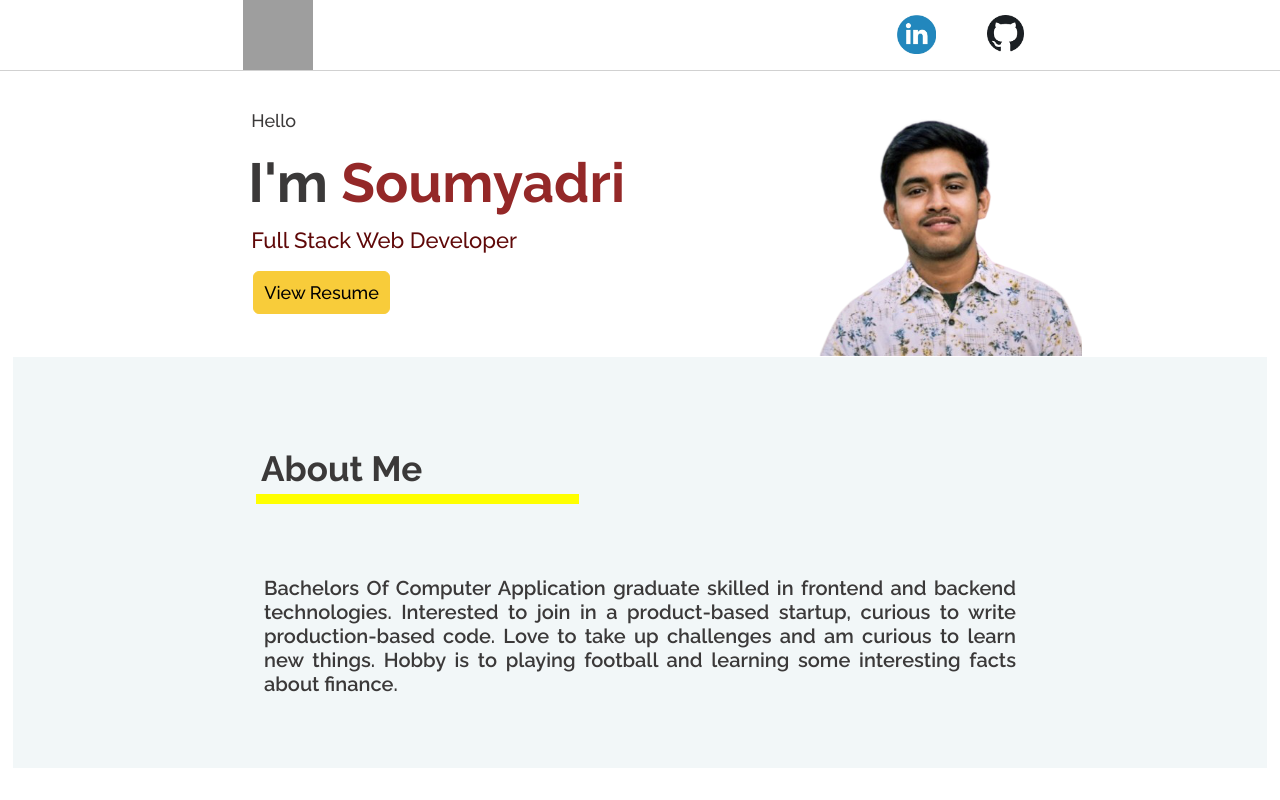
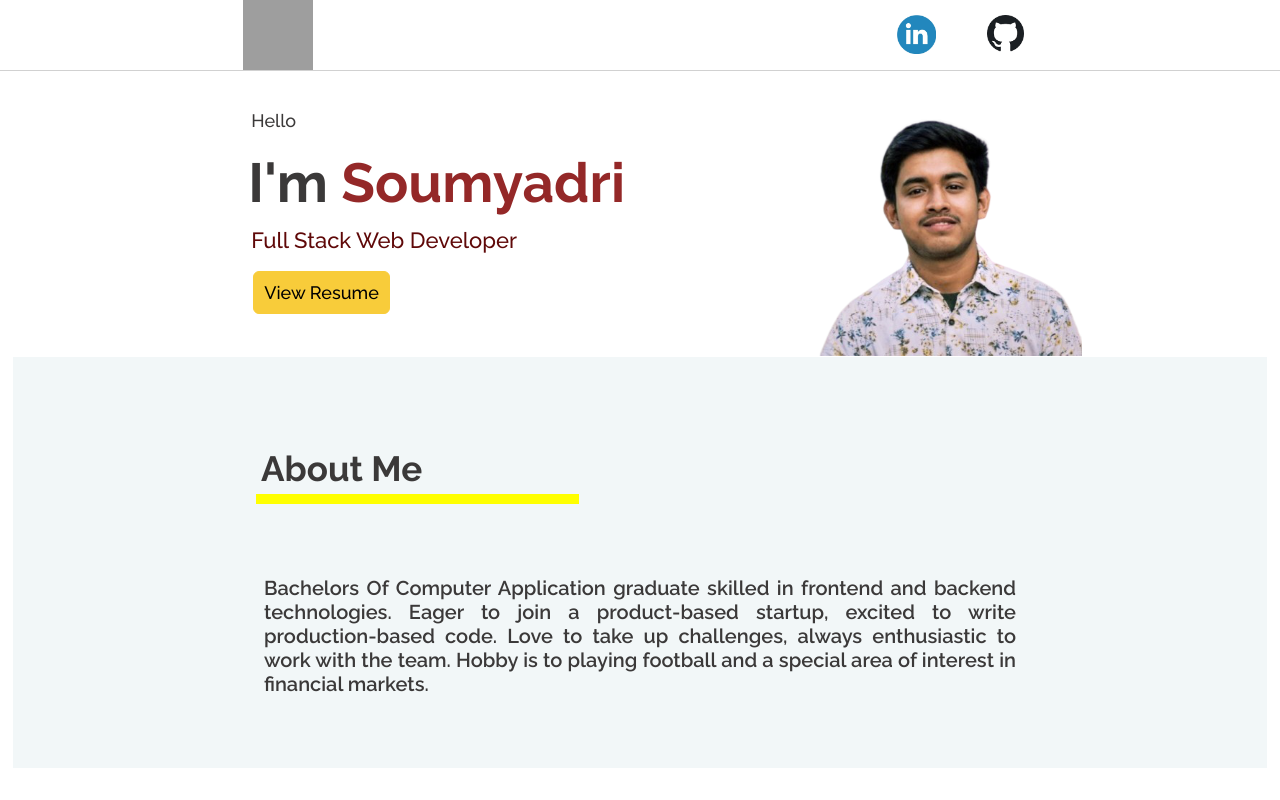
Before and after one commit to soumyadri/soumyadri-portfolio, a React (Create React App) app: page / in a window 1280 px wide. Shown: the top 800 px of the page. Built offline with nearby package versions, Linux system fonts and the light colour scheme; grey boxes are pictures that could not be loaded.

Commit message:
Resume's about section changed

```diff
--- a/src/Components/About/About.jsx
+++ b/src/Components/About/About.jsx
@@ -77,7 +77,7 @@ export const About = () => {
                 <YellowBar></YellowBar>
             </LeftDiv>
             <RightDiv>
-                <H5>Bachelors Of Computer Application graduate skilled in frontend and backend technologies. Interested to join in a product-based startup, curious to write production-based code. Love to take up challenges and am curious to learn new things. Hobby is to playing football and learning some interesting facts about finance.</H5>
+                <H5>Bachelors Of Computer Application graduate skilled in frontend and backend technologies. Eager to join a product-based startup, excited to write production-based code. Love to take up challenges, always enthusiastic to work with the team. Hobby is to playing football and a special area of interest in financial markets.</H5>
             </RightDiv>
         </AboutDiv>
     )
```
Also changed, not shown: 1 other file (tests, documents, lock files or other folders).
